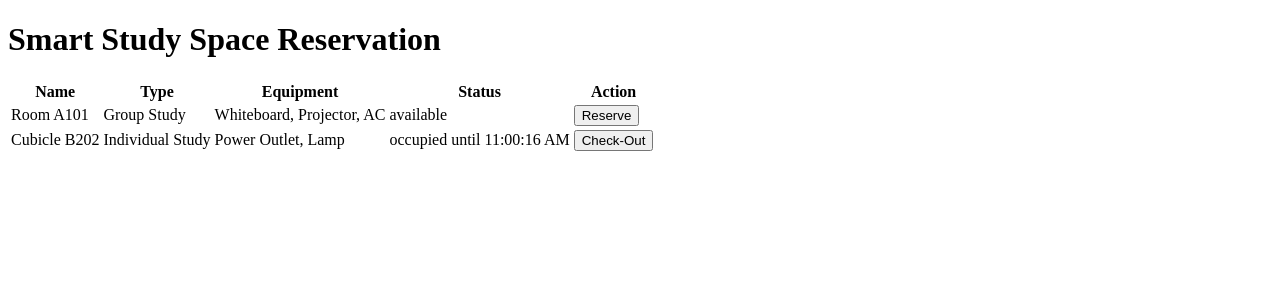
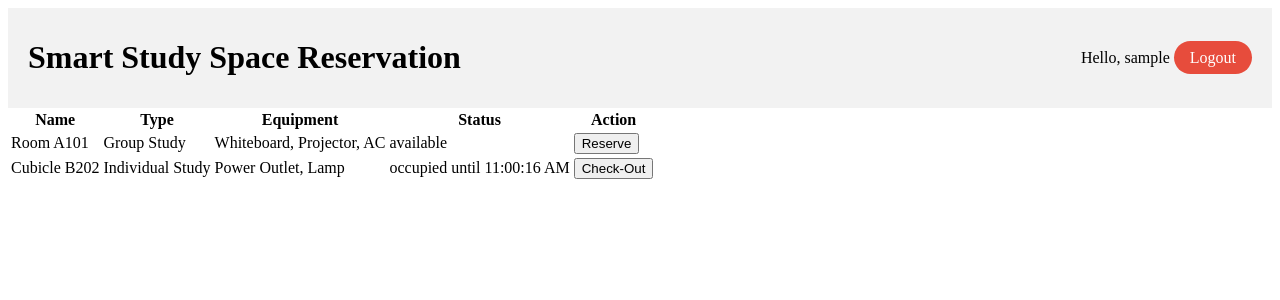
Before and after one commit to nguyenthinhthanh/S3-MRS, a Flask app: page / in a window 1280 px wide. Shown: the top 300 px of the page. Run offline with Flask 2, Linux system fonts and the light colour scheme; the visitor is signed in with stand-in values (Sample User, id 1).

Commit message:
Implement logout

```diff
--- a/Source/static/css/style.css
+++ b/Source/static/css/style.css
@@ -6,9 +6,14 @@
 .auth-image {
   flex: 1;
   position: relative;
-  background: #f5f7ff;
+  background: #fff;
+  /* cho phép cao độ ảnh tự động, tránh cắt */
 }
-.auth-image img { width: 100%; height: 100%; object-fit: cover; }
+.auth-image img {
+  width: 100%;
+  height: 100%;       /* cho chiều cao tự động, không ép thành 100% */
+  object-fit: contain; /* hiển thị toàn bộ ảnh, giữ tỉ lệ */
+}
 .auth-text {
   position: absolute;
   top: 20%; left: 10%;
@@ -62,3 +67,18 @@
   color: #d33;
   margin-bottom: 10px;
 }
+
+.main-header {
+  display: flex;
+  justify-content: space-between;
+  align-items: center;
+  padding: 10px 20px;
+  background: #f2f2f2;
+}
+.btn-logout {
+  padding: 8px 16px;
+  border-radius: 20px;
+  background: #e74c3c;
+  color: #fff;
+  text-decoration: none;
+}
--- a/Source/templates/index.html
+++ b/Source/templates/index.html
@@ -7,7 +7,16 @@
   <link rel="stylesheet" href="/static/css/style.css">
 </head>
 <body>
-  <h1>Smart Study Space Reservation</h1>
+  <header class="main-header">
+    <div class="header-left">
+      <h1>Smart Study Space Reservation</h1>
+    </div>
+    <div class="header-right">
+      <span>Hello, {{ user }}</span>
+      <a href="/logout" class="btn-logout">Logout</a>
+    </div>
+  </header>
+
   <table id="spaces-table">
     <thead>
       <tr><th>Name</th><th>Type</th><th>Equipment</th><th>Status</th><th>Action</th></tr>
```
